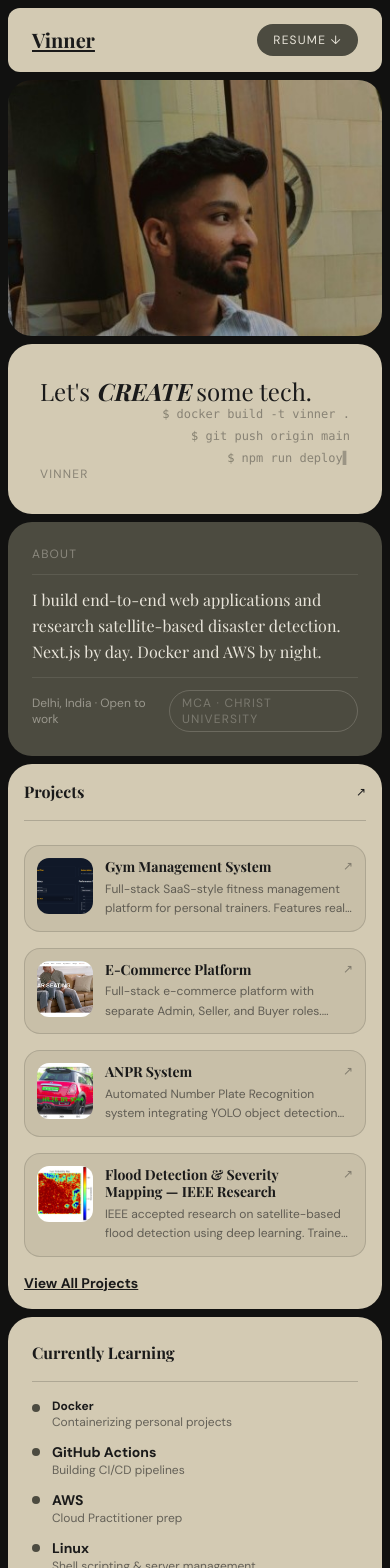
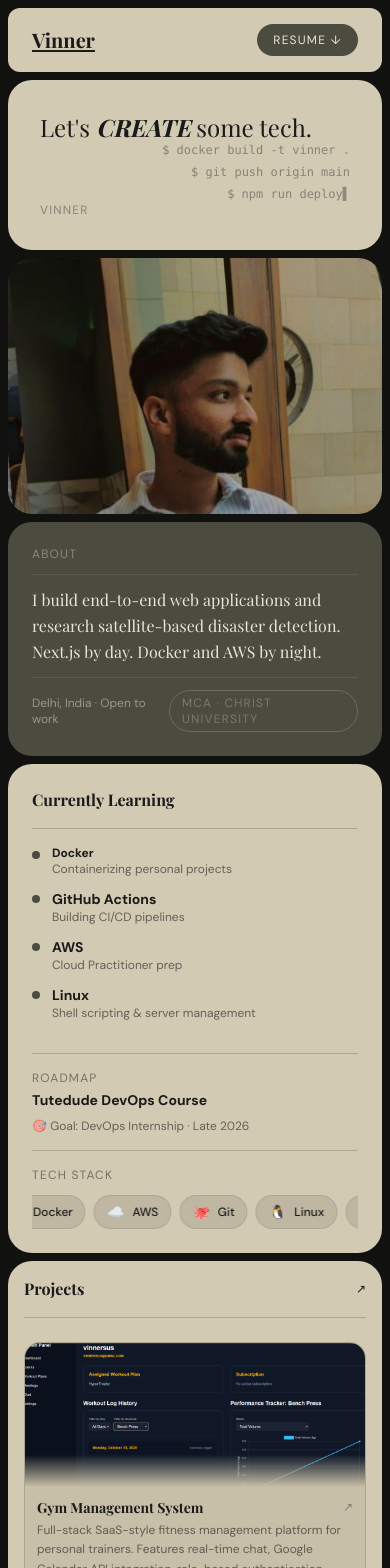
Before and after one commit to Conceal34/portfolio-site2, a Next.js app: page / in a window 390 px wide. Shown: the top 1568 px of the page. Built offline with nearby package versions, Linux system fonts and the light colour scheme; a web font is replaced by a local one.

Commit message:
project card is mobile friendly and changed the order as more comfortable for the mobile

```diff
--- a/src/app/components/ProjectCard.tsx
+++ b/src/app/components/ProjectCard.tsx
@@ -1,4 +1,4 @@
-'use client'
+"use client"
 
 import { StaticImageData } from "next/image";
 import Link from "next/link"
@@ -22,22 +22,32 @@ export default function ProjectCard({ id, proj_img, proj_name, description, proj
             onMouseEnter={() => setHovered(true)}
             onMouseLeave={() => setHovered(false)}
         >
-            {/* Expanded image on hover */}
-            <div className={`relative w-full transition-all duration-300 ease-in-out ${hovered ? "h-36" : "h-0"}`}>
+            {/* Mobile — always visible stacked image */}
+            <div className="relative w-full h-36 lg:hidden">
                 <Image
                     src={proj_img}
                     alt={proj_name}
                     fill
                     className="object-cover object-top"
                 />
-                {/* subtle gradient overlay at bottom of image */}
                 <div className="absolute bottom-0 left-0 right-0 h-8 bg-gradient-to-t from-[#C8BFA8] to-transparent" />
             </div>
 
-            {/* Card content */}
+            {/* Desktop — hover reveal image */}
+            <div className={`relative w-full hidden lg:block transition-all duration-300 ease-in-out ${hovered ? "h-36" : "h-0"}`}>
+                <Image
+                    src={proj_img}
+                    alt={proj_name}
+                    fill
+                    className="object-cover object-top"
+                />
+                <div className="absolute bottom-0 left-0 right-0 h-8 bg-gradient-to-t from-[#C8BFA8] to-transparent" />
+            </div>
+
+            {/* Content */}
             <div className="flex gap-3 p-3 items-start">
-                {/* Small thumbnail — hidden on hover */}
-                <div className={`relative rounded-xl overflow-hidden shrink-0 transition-all duration-300 ${hovered ? "w-0 h-0 opacity-0" : "w-14 h-14 xl:w-16 xl:h-16 opacity-100"}`}>
+                {/* Thumbnail — desktop only */}
+                <div className={`relative rounded-xl overflow-hidden shrink-0 hidden lg:block transition-all duration-300 ${hovered ? "w-0 h-0 opacity-0" : "w-14 h-14 xl:w-16 xl:h-16 opacity-100"}`}>
                     <Image
                         src={proj_img}
                         alt={proj_name}
@@ -46,13 +56,12 @@ export default function ProjectCard({ id, proj_img, proj_name, description, proj
                     />
                 </div>
 
-                {/* Content */}
                 <div className="flex flex-col gap-1 min-w-0 flex-1">
                     <div className="flex items-start justify-between gap-2">
                         <span className="font-playfair font-bold text-sm xl:text-base leading-tight">{proj_name}</span>
                         <Link href={project_link} target="_blank" className="text-[#1A1A1A]/40 hover:text-[#1A1A1A] transition-colors shrink-0 text-xs">↗</Link>
                     </div>
-                    <p className={`text-xs text-[#1A1A1A]/60 leading-relaxed transition-all duration-300 ${hovered ? "line-clamp-none" : "line-clamp-2"}`}>
+                    <p className={`text-xs text-[#1A1A1A]/60 leading-relaxed transition-all duration-300 ${hovered ? "lg:line-clamp-none" : "lg:line-clamp-2"}`}>
                         {description}
                     </p>
                 </div>
--- a/src/app/page.tsx
+++ b/src/app/page.tsx
@@ -57,11 +57,6 @@ export default async function Home() {
     <div className="flex flex-col gap-2 lg:flex-1 lg:min-h-0">
       <main className="lg:w-full lg:flex-1 lg:min-h-0 grid grid-cols-1 gap-2 md:grid-cols-2 lg:grid-cols-4 lg:grid-rows-2 lg:gap-4">
 
-        {/* Photo card */}
-        <div className="relative rounded-3xl overflow-hidden h-64 lg:h-full lg:col-start-3">
-          <Image src={prof_photo} alt="Vinner's photo" className="object-cover w-full h-full object-top" fill />
-        </div>
-
         {/* Hero section */}
         <div className="bg-[#D3CAB3] rounded-3xl p-8 lg:col-start-2 lg:row-start-1 flex flex-col justify-between relative overflow-hidden">
           <div className="text-2xl lg:text-3xl xl:text-4xl font-playfair leading-tight relative z-10">
@@ -76,6 +71,12 @@ export default async function Home() {
           </div>
           <div className="text-xs tracking-widest uppercase text-[#1A1A1A]/40 relative z-10">Vinner</div>
         </div>
+
+        {/* Photo card */}
+        <div className="relative rounded-3xl overflow-hidden h-64 lg:h-full lg:col-start-3">
+          <Image src={prof_photo} alt="Vinner's photo" className="object-cover w-full h-full object-top" fill />
+        </div>
+
 
         {/* About section */}
         <div className="bg-[#4C4B40] text-[#E8E4D9] rounded-3xl p-6 md:col-span-2 flex flex-col gap-3">
@@ -93,28 +94,7 @@ export default async function Home() {
           </div>
         </div>
 
-        {/* Projects section */}
-        <div className="flex flex-col bg-[#D3CAB3] rounded-3xl p-4 lg:row-span-full lg:min-h-0">
-          <div className="flex items-center justify-between mb-4">
-            <h1 className="text-base xl:text-xl font-playfair font-bold">Projects</h1>
-            <Link className="text-xs" href="https://github.com/Conceal34" target="_blank" rel="noopener noreferrer">
-              ↗
-            </Link>
-          </div>
-          <div className="h-px bg-[#1A1A1A]/20 mb-6" />
-          <div className="flex flex-col gap-4 lg:overflow-y-auto no-scrollbar flex-1 lg:min-h-0">
-            {projects.map((project, index) => (
-              <div key={project.id} className={index >= 5 ? "hidden lg:block" : "block"}>
-                <ProjectCard {...project} />
-              </div>
-            ))}
-          </div>
-          <Link href={'/project'} className="lg:hidden mt-4 text-[#1A1A1A] font-bold underline text-sm">
-            View All Projects
-          </Link>
-        </div>
-
-        {/* Currently Learning section */}
+        {/* Currently Learning section later make it  a blog section */}
         <div className="bg-[#D3CAB3] rounded-3xl p-6 lg:col-start-4 lg:row-span-full flex flex-col gap-4 lg:min-h-0 lg:overflow-y-auto no-scrollbar">
 
           <h1 className="text-base xl:text-xl font-playfair font-bold">Currently Learning</h1>
@@ -168,6 +148,25 @@ export default async function Home() {
           </div>
 
         </div>
+
+        {/* Projects section */}
+        <div className="flex flex-col bg-[#D3CAB3] rounded-3xl p-4 lg:row-span-full lg:min-h-0">
+          <div className="flex items-center justify-between mb-4">
+            <h1 className="text-base xl:text-xl font-playfair font-bold">Projects</h1>
+            <Link className="text-xs" href="https://github.com/Conceal34" target="_blank" rel="noopener noreferrer">
+              ↗
+            </Link>
+          </div>
+          <div className="h-px bg-[#1A1A1A]/20 mb-6" />
+          <div className="flex flex-col gap-4 lg:overflow-y-auto no-scrollbar flex-1 lg:min-h-0">
+            {projects.map((project, index) => (
+              <div key={project.id} className={index >= 5 ? "hidden lg:block" : "block"}>
+                <ProjectCard {...project} />
+              </div>
+            ))}
+          </div>
+        </div>
+
       </main>
 
       {/* Footer */}
```
